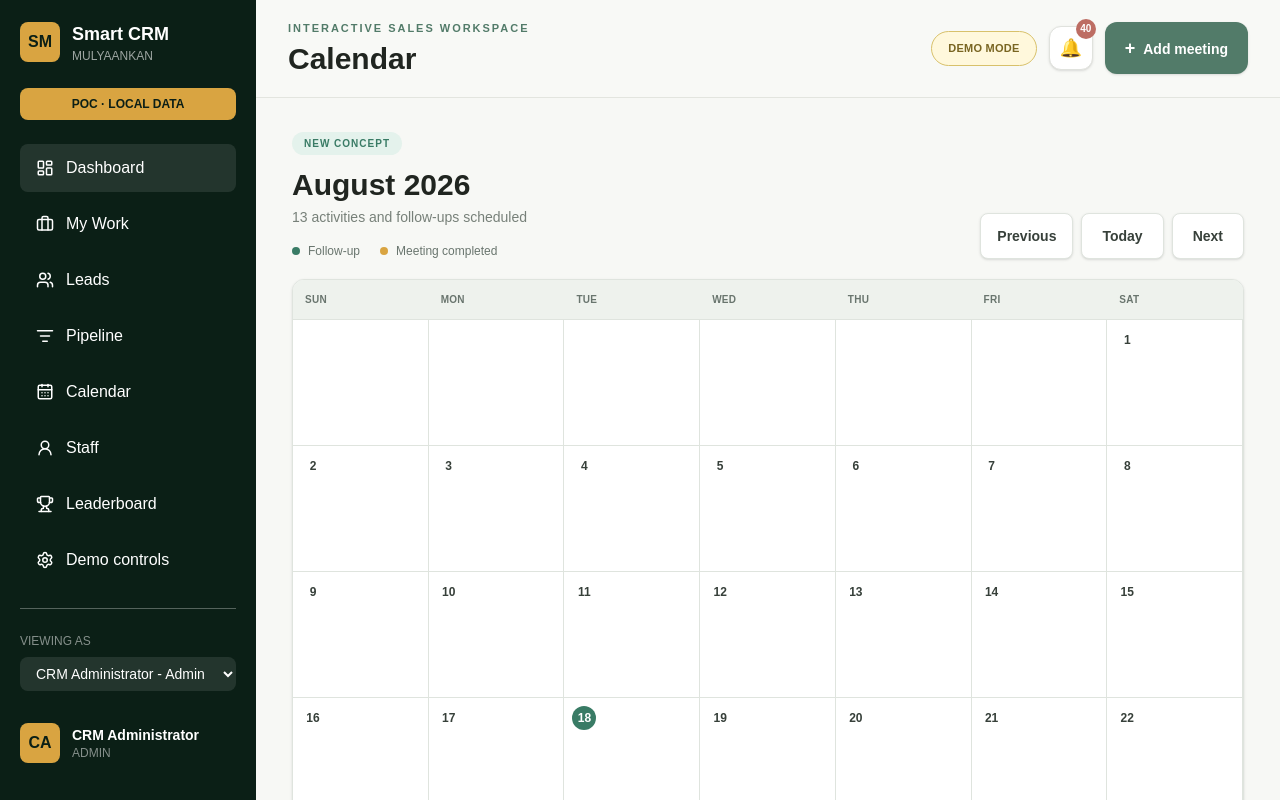
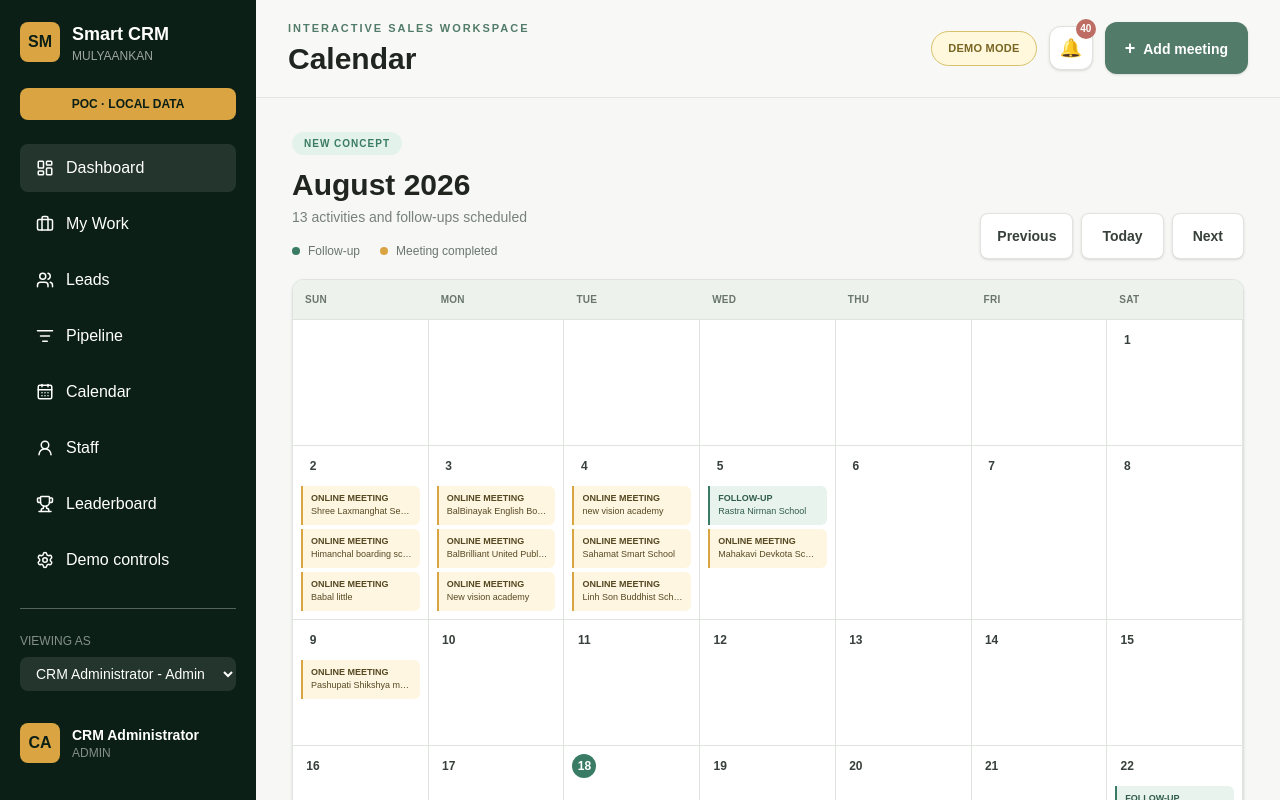
Before and after one commit to simranbist62/Smart-CRM, a Next.js app: page /calendar in a window 1280 px wide. Shown: the top 800 px of the page. Built offline with nearby package versions, Linux system fonts and the light colour scheme.

Commit message:
Meeting Modal , Time date
Meeting Modal , Time date

```diff
--- a/src/app/calendar/page.tsx
+++ b/src/app/calendar/page.tsx
@@ -17,7 +17,7 @@ import CalendarGrid, {
 // Starting meetings
 // --------------------------------------------------
 
-const startingMeetings: Meeting[] = [
+const startingMeetingsWithoutDates: Omit<Meeting, "date">[] = [
   {
     id: 1,
     day: 2,
@@ -101,6 +101,11 @@ const startingMeetings: Meeting[] = [
     type: "follow-up",
   },
 ];
+
+const startingMeetings: Meeting[] = startingMeetingsWithoutDates.map((meeting) => ({
+  ...meeting,
+  date: `2026-08-${String(meeting.day).padStart(2, "0")}`,
+}));
 
 
 // --------------------------------------------------
@@ -313,6 +318,7 @@ export default function CalendarPage() {
       {showModal && (
         <AddMeetingModal
           meeting={editingMeeting}
+          initialDate={currentDate}
           onClose={() => setShowModal(false)}
           onSave={saveMeeting}
         />
```
